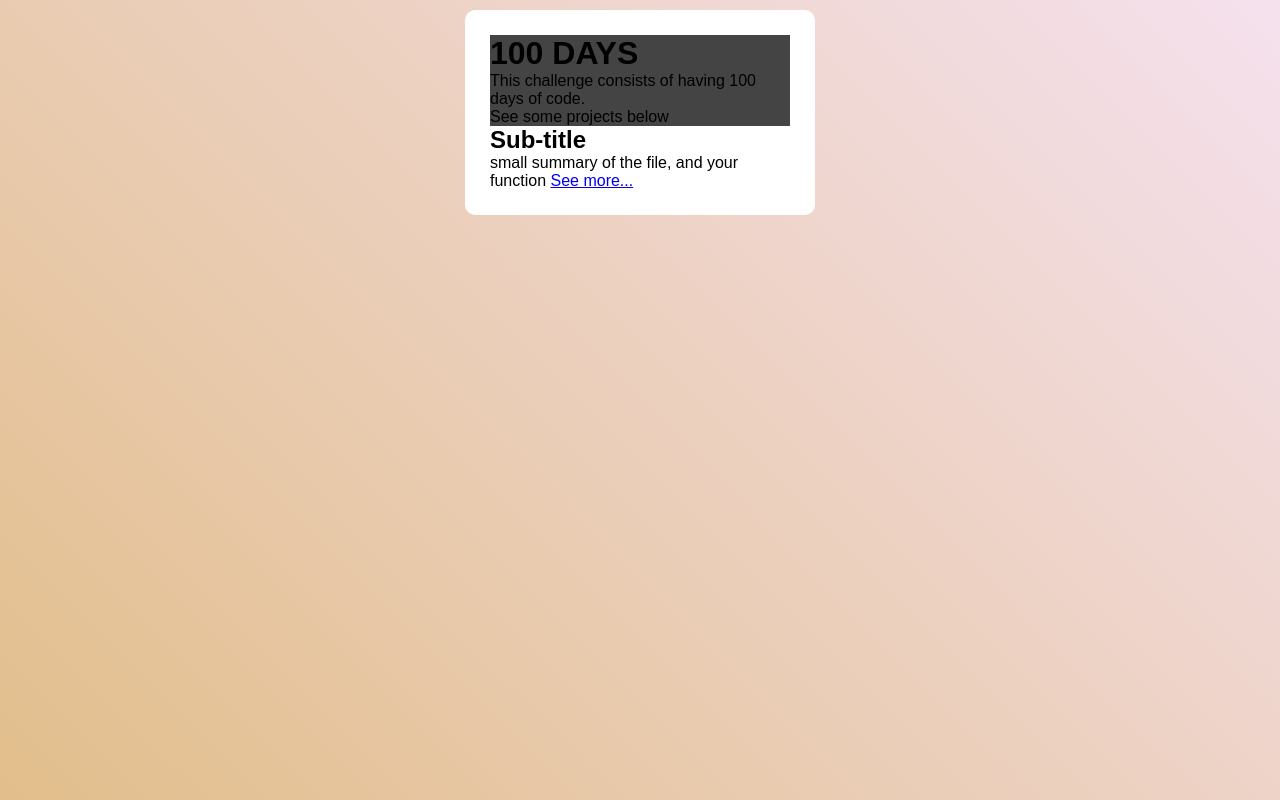
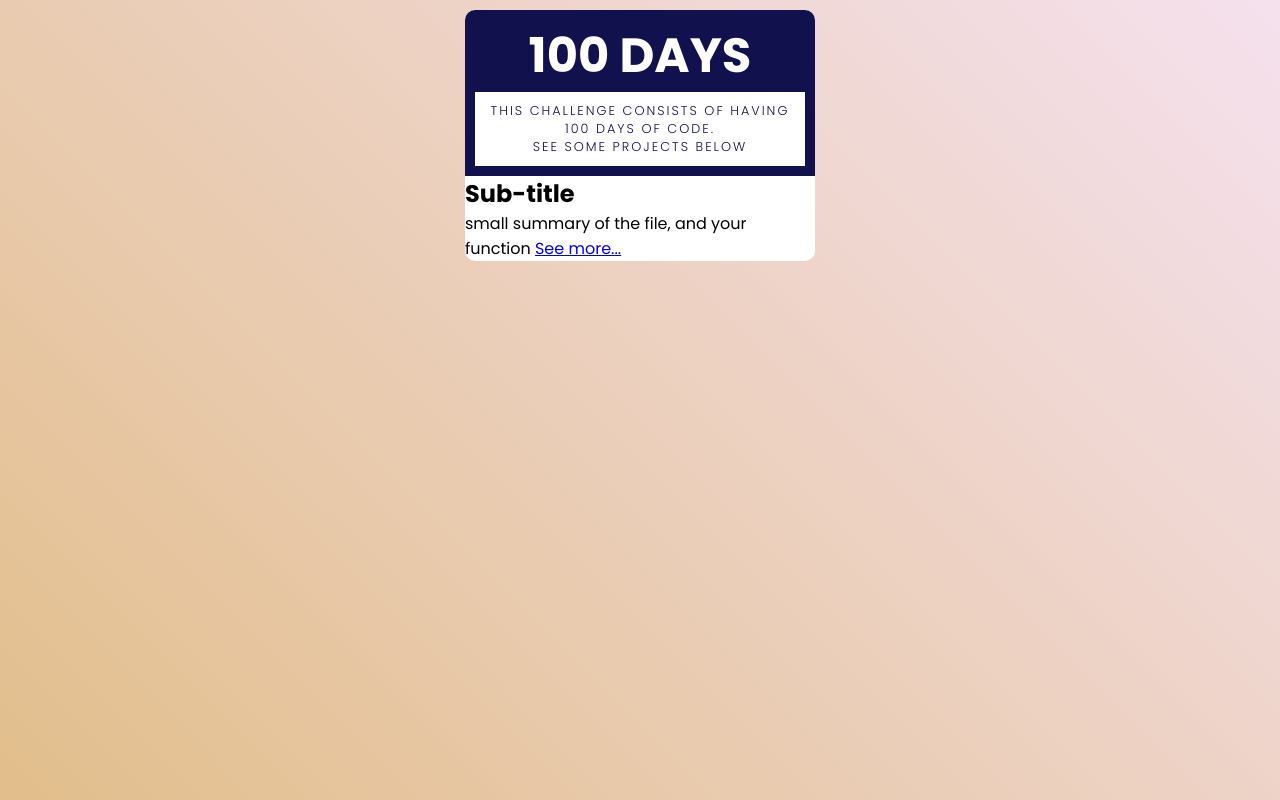
Before and after one commit to FerreiraArth/Challenge-100-days, a plain HTML site: page index.html in a window 1280 px wide. Drawn offline with Linux system fonts and the light colour scheme; a script that the page names is missing.

Commit message:
created header

```diff
--- a/index.html
+++ b/index.html
@@ -18,10 +18,8 @@
 
             <h1>100 DAYS</h1>
 
-            <div class="box">
-                <p>This challenge consists of having 100 days of code.</p>
-                <p>See some projects below</p>
-            </div>
+                <p>This challenge consists of having 100 days of code. <br>See some projects below</p>
+
 
         </header>
 
--- a/style.css
+++ b/style.css
@@ -1,8 +1,12 @@
+@charset "UTF-8";
+
+@import url('https://fonts.googleapis.com/css2?family=Courgette&family=Fjalla+One&family=Indie+Flower&family=Kanit:wght@600&family=Passion+One&family=Poppins:wght@100;200;300;400;500;600;700;800;900&display=swap');
+
 * {
     margin: 0;
     padding: 0;
     box-sizing: border-box;
-    font-family: Arial, Helvetica, sans-serif;
+    font-family: 'Poppins', sans-serif;
 }
 
 :root {
@@ -26,10 +30,26 @@ main {
     width: 350px;
     margin: auto;
     margin-top: 10px;
-    padding: 25px;
     background-color: #fff;
+    overflow: hidden;
 }
 
 header{
-    background: #444444;
+    display: block;
+    background: var(--blue);
+    color: #fff;
+    padding: 10px;
+    text-align: center;
 }
+header > h1 {
+    font-size: 3em;
+}
+header > p {
+    padding: 10px;
+    background-color: #fff;
+    font-size: 0.8em;
+    font-weight: 300;
+    letter-spacing: 2px;
+    text-transform: uppercase;
+    color: var(--blue);
+}
```
